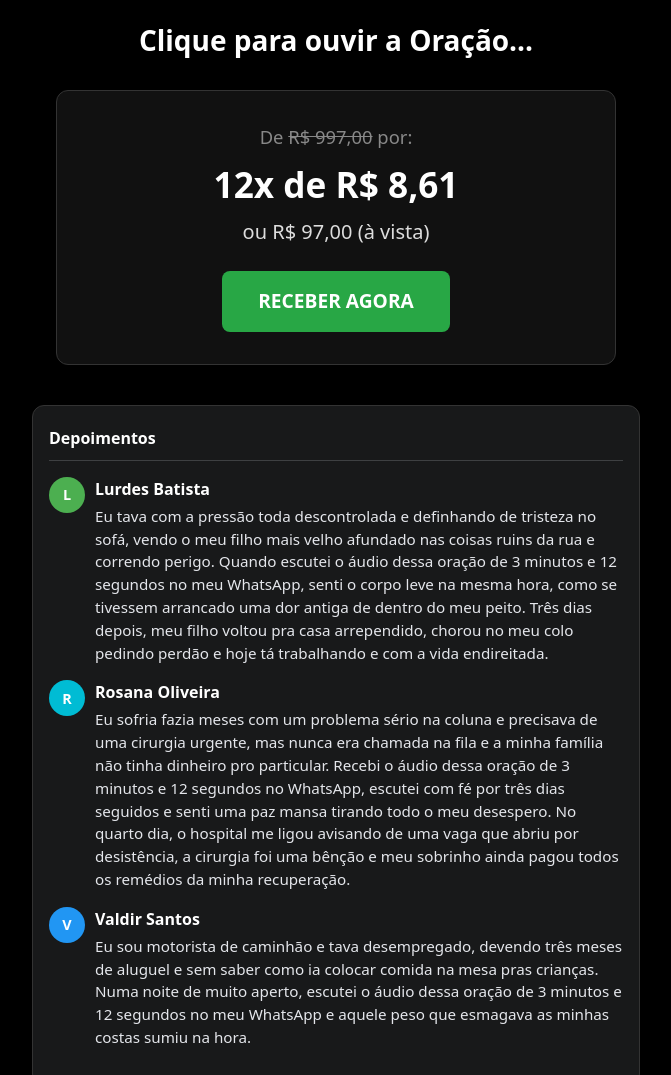
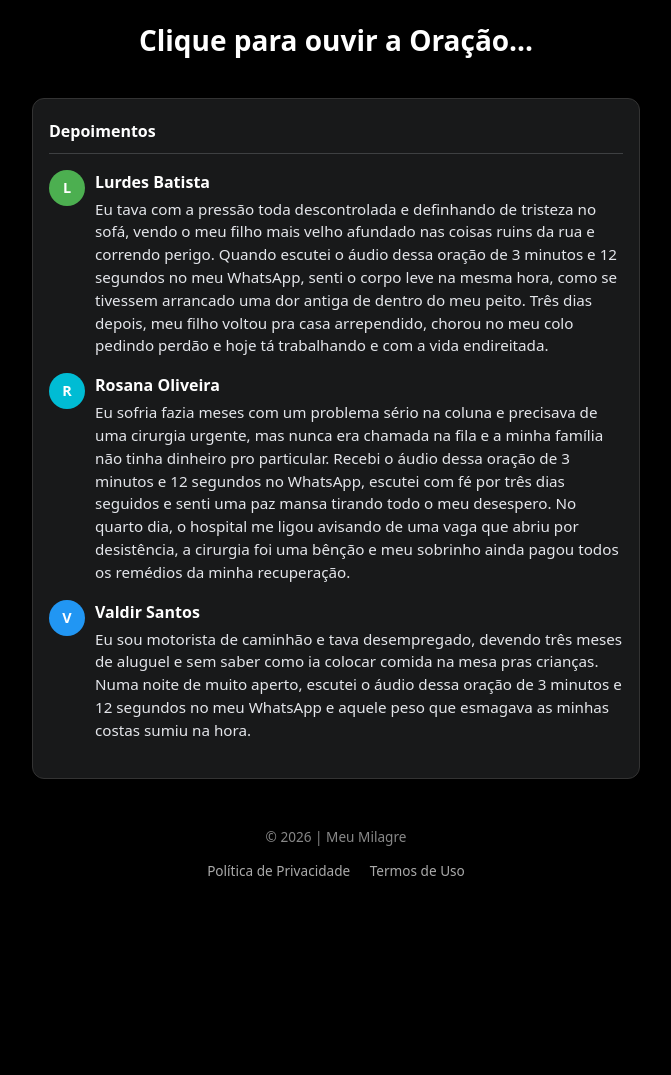
Before and after one commit to Gustavoggf12/a-oracao-perdida, a plain HTML site: page index.html in a window 1280 px wide. Shown: the top 1075 px of the page, without its empty margins (304-975 px from the left). After the commit the page ends 975 px from the top, so only its background shows below. Drawn offline with Linux system fonts and the light colour scheme.

Commit message:
Hide offer until pitch (1450s) with ggsturb-oculto, matching original Vturb mechanics

```diff
--- a/index.html
+++ b/index.html
@@ -111,6 +111,7 @@
   }
   .footer a { color: #aaa; text-decoration: none; margin: 0 8px; }
   .footer a:hover { text-decoration: underline; }
+.ggsturb-oculto{display:none!important}
 </style>
 </head>
 <body>
@@ -122,7 +123,7 @@
     <script src="https://prisma-player.gustavoggf12.workers.dev/player.js" async></script>
   </div>
 
-  <section class="offer-section">
+  <section class="offer-section ggsturb-oculto">
     <p class="price-anchor">De <span>R$ 997,00</span> por:</p>
     <h2 class="price-installment">12x de R$ 8,61</h2>
     <p class="price-full">ou R$ 97,00 (à vista)</p>
```
